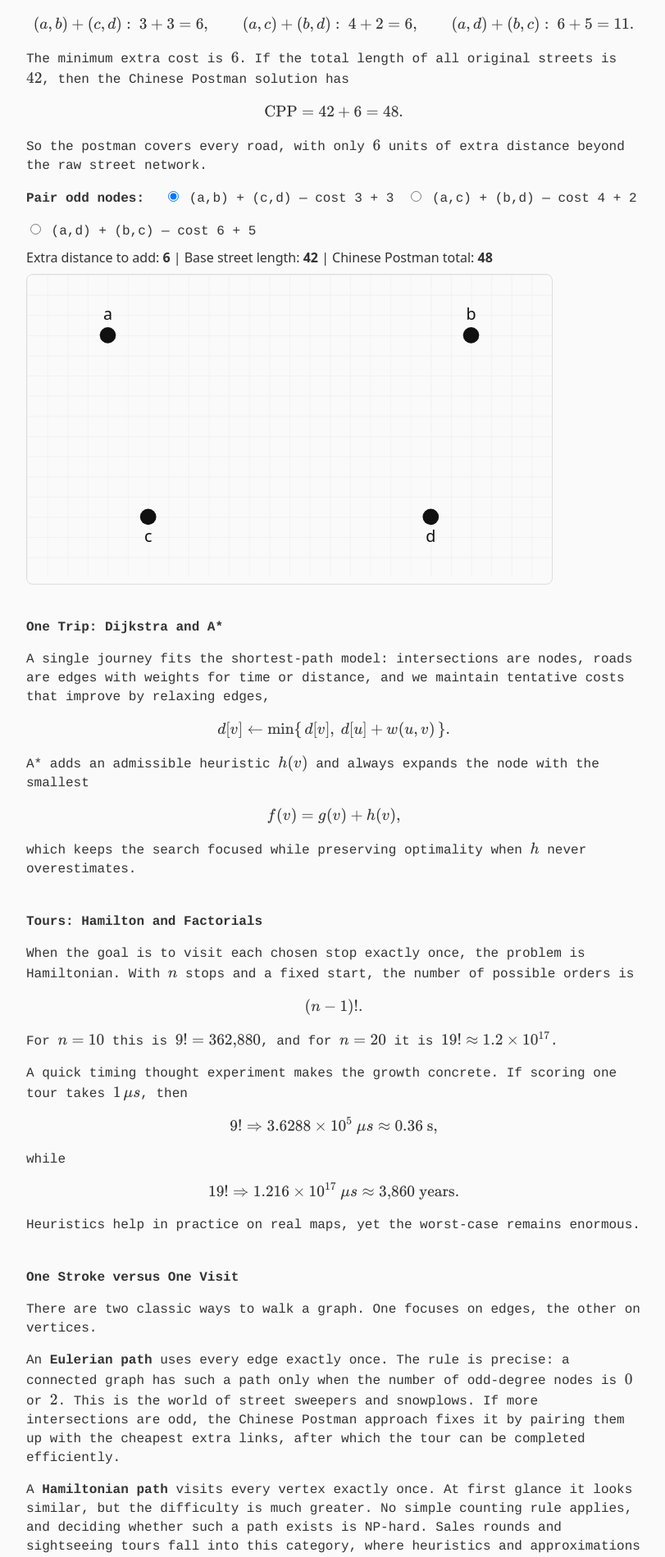
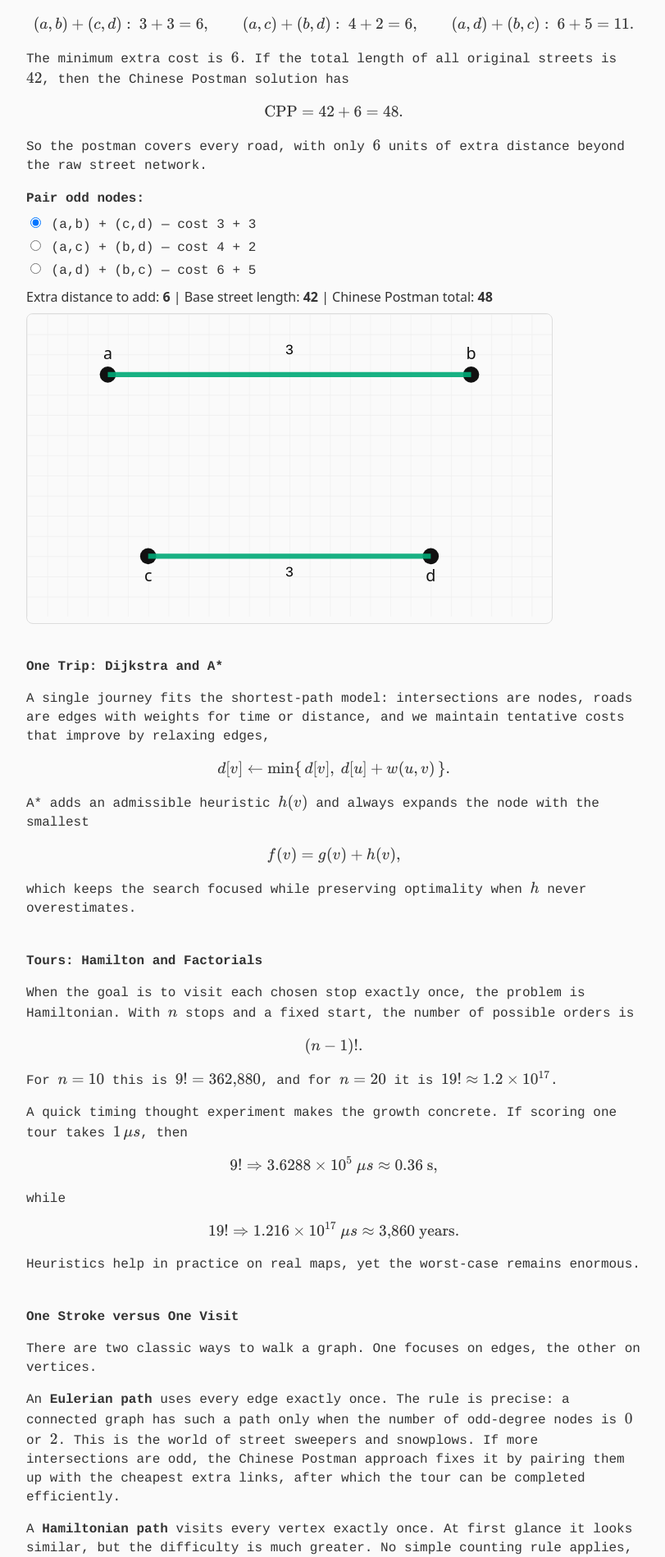
Before and after one commit to gcol33/blog, a Jekyll site: the page built from _posts/2025-09-12-the-map-always-knows.md, in a window 1280 px wide. Shown: the part 1491-3390 px from the top of the page at 82% size, without its empty margins (233-1044 px from the left). Built offline with Jekyll 4.4.1, drawn with Linux system fonts in a browser that asks for light colours.

Commit message:
update blog post

```diff
--- a/_posts/2025-09-12-the-map-always-knows.md
+++ b/_posts/2025-09-12-the-map-always-knows.md
@@ -52,26 +52,32 @@ So the postman covers every road, with only $6$ units of extra distance beyond t
 <!-- CPP Worked Example — inline SVG visual with toggleable pairings -->
 <div id="cpp-visual" style="margin:1rem 0;">
   <!-- Controls -->
-  <div class="cpp-controls" style="display:flex;gap:1rem;align-items:center;flex-wrap:wrap;margin-bottom:0.5rem;">
-    <strong style="margin-right:0.5rem;">Pair odd nodes:</strong>
+  <div class="cpp-controls" style="margin-bottom:0.5rem;">
+    <strong style="display:block;margin-bottom:0.5rem;">Pair odd nodes:</strong>
 
-    <label style="cursor:pointer;">
-      <input type="radio" name="cpp-pair" id="cpp-opt1" data-extra="6" checked>
-      (a,b) + (c,d) — cost 3 + 3
-    </label>
+    <div style="margin-bottom:0.25rem;">
+      <label style="cursor:pointer;">
+        <input type="radio" name="cpp-pair" value="ab-cd" data-extra="6" checked>
+        (a,b) + (c,d) — cost 3 + 3
+      </label>
+    </div>
 
-    <label style="cursor:pointer;">
-      <input type="radio" name="cpp-pair" id="cpp-opt2" data-extra="6">
-      (a,c) + (b,d) — cost 4 + 2
-    </label>
+    <div style="margin-bottom:0.25rem;">
+      <label style="cursor:pointer;">
+        <input type="radio" name="cpp-pair" value="ac-bd" data-extra="6">
+        (a,c) + (b,d) — cost 4 + 2
+      </label>
+    </div>
 
-    <label style="cursor:pointer;">
-      <input type="radio" name="cpp-pair" id="cpp-opt3" data-extra="11">
-      (a,d) + (b,c) — cost 6 + 5
-    </label>
+    <div>
+      <label style="cursor:pointer;">
+        <input type="radio" name="cpp-pair" value="ad-bc" data-extra="11">
+        (a,d) + (b,c) — cost 6 + 5
+      </label>
+    </div>
   </div>
 
-  <!-- Summary line (auto-updates) -->
+  <!-- Summary line -->
   <div class="cpp-summary" style="font-family:system-ui,Segoe UI,Roboto,Helvetica,Arial,sans-serif;margin-bottom:0.5rem;">
     Extra distance to add: <strong><span id="cpp-extra">6</span></strong>
     | Base street length: <strong>42</strong>
@@ -84,7 +90,7 @@ So the postman covers every road, with only $6$ units of extra distance beyond t
       <title id="cpp-title">Pairings between odd intersections a, b, c, d</title>
       <desc id="cpp-desc">Toggle the radio buttons to highlight which odd nodes are paired. Labels show the pair costs.</desc>
 
-      <!-- Background grid (subtle) -->
+      <!-- Background grid -->
       <defs>
         <pattern id="grid" width="20" height="20" patternUnits="userSpaceOnUse">
           <path d="M 20 0 L 0 0 0 20" fill="none" stroke="#eee" stroke-width="1"/>
@@ -92,85 +98,71 @@ So the postman covers every road, with only $6$ units of extra distance beyond t
       </defs>
       <rect x="0" y="0" width="100%" height="100%" fill="url(#grid)"></rect>
 
-      <!-- Node positions -->
-      <!-- a(80,60)  b(440,60)  c(120,240)  d(400,240) -->
-      <!-- Base nodes & labels -->
-      <g fill="#111" font-family="system-ui,Segoe UI,Roboto,Helvetica,Arial,sans-serif" font-size="16">
-        <circle cx="80" cy="60" r="8" fill="#111"></circle>
-        <text x="80" y="45" text-anchor="middle">a</text>
-
-        <circle cx="440" cy="60" r="8" fill="#111"></circle>
-        <text x="440" y="45" text-anchor="middle">b</text>
-
-        <circle cx="120" cy="240" r="8" fill="#111"></circle>
-        <text x="120" y="265" text-anchor="middle">c</text>
-
-        <circle cx="400" cy="240" r="8" fill="#111"></circle>
-        <text x="400" y="265" text-anchor="middle">d</text>
+      <!-- Base nodes -->
+      <g fill="#111" font-size="16" font-family="system-ui,Segoe UI,Roboto,Helvetica,Arial,sans-serif">
+        <circle cx="80" cy="60" r="8"></circle><text x="80" y="45" text-anchor="middle">a</text>
+        <circle cx="440" cy="60" r="8"></circle><text x="440" y="45" text-anchor="middle">b</text>
+        <circle cx="120" cy="240" r="8"></circle><text x="120" y="265" text-anchor="middle">c</text>
+        <circle cx="400" cy="240" r="8"></circle><text x="400" y="265" text-anchor="middle">d</text>
       </g>
 
-      <!-- Pairings (only one group visible at a time via CSS) -->
-      <!-- (a,b) + (c,d) => costs 3 and 3 -->
-      <g class="pairing pairing-ab-cd">
-        <line x1="80" y1="60" x2="440" y2="60" stroke="currentColor" stroke-width="5" opacity="0.9"/>
-        <line x1="120" y1="240" x2="400" y2="240" stroke="currentColor" stroke-width="5" opacity="0.9"/>
-        <g fill="#111" font-family="system-ui,Segoe UI,Roboto,Helvetica,Arial,sans-serif" font-size="14">
-          <text x="260" y="40" text-anchor="middle">3</text>
-          <text x="260" y="260" text-anchor="middle">3</text>
-        </g>
+      <!-- Pairings -->
+      <g id="pairing-ab-cd" class="pairing">
+        <line x1="80" y1="60" x2="440" y2="60" stroke="#0a7" stroke-width="5" opacity="0.9"/>
+        <line x1="120" y1="240" x2="400" y2="240" stroke="#0a7" stroke-width="5" opacity="0.9"/>
+        <text x="260" y="40" text-anchor="middle" font-size="14">3</text>
+        <text x="260" y="260" text-anchor="middle" font-size="14">3</text>
       </g>
 
-      <!-- (a,c) + (b,d) => costs 4 and 2 -->
-      <g class="pairing pairing-ac-bd">
-        <line x1="80" y1="60" x2="120" y2="240" stroke="currentColor" stroke-width="5" opacity="0.9"/>
-        <line x1="440" y1="60" x2="400" y2="240" stroke="currentColor" stroke-width="5" opacity="0.9"/>
-        <g fill="#111" font-family="system-ui,Segoe UI,Roboto,Helvetica,Arial,sans-serif" font-size="14">
-          <text x="100" y="150" text-anchor="middle">4</text>
-          <text x="420" y="150" text-anchor="middle">2</text>
-        </g>
+      <g id="pairing-ac-bd" class="pairing" style="display:none;">
+        <line x1="80" y1="60" x2="120" y2="240" stroke="#0a7" stroke-width="5" opacity="0.9"/>
+        <line x1="440" y1="60" x2="400" y2="240" stroke="#0a7" stroke-width="5" opacity="0.9"/>
+        <text x="100" y="150" text-anchor="middle" font-size="14">4</text>
+        <text x="420" y="150" text-anchor="middle" font-size="14">2</text>
       </g>
 
-      <!-- (a,d) + (b,c) => costs 6 and 5 -->
-      <g class="pairing pairing-ad-bc">
-        <line x1="80" y1="60" x2="400" y2="240" stroke="currentColor" stroke-width="5" opacity="0.9"/>
-        <line x1="440" y1="60" x2="120" y2="240" stroke="currentColor" stroke-width="5" opacity="0.9"/>
-        <g fill="#111" font-family="system-ui,Segoe UI,Roboto,Helvetica,Arial,sans-serif" font-size="14">
-          <text x="240" y="150" text-anchor="middle">6</text>
-          <text x="280" y="150" text-anchor="middle">5</text>
-        </g>
+      <g id="pairing-ad-bc" class="pairing" style="display:none;">
+        <line x1="80" y1="60" x2="400" y2="240" stroke="#0a7" stroke-width="5" opacity="0.9"/>
+        <line x1="440" y1="60" x2="120" y2="240" stroke="#0a7" stroke-width="5" opacity="0.9"/>
+        <text x="240" y="150" text-anchor="middle" font-size="14">6</text>
+        <text x="280" y="150" text-anchor="middle" font-size="14">5</text>
       </g>
     </svg>
   </div>
 </div>
 
-<style>
-  /* Only show the selected pairing */
-  #cpp-visual .pairing { display: none; }
-  #cpp-opt1:checked ~ .cpp-summary ~ .cpp-svgwrap .pairing-ab-cd { display: block; }
-  #cpp-opt2:checked ~ .cpp-summary ~ .cpp-svgwrap .pairing-ac-bd { display: block; }
-  #cpp-opt3:checked ~ .cpp-summary ~ .cpp-svgwrap .pairing-ad-bc { display: block; }
-
-  /* Color the active pairing line using the current text color; tweak here if you want a brand color */
-  #cpp-visual .pairing line { color: #0a7; } /* change to your accent color */
-</style>
-
 <script>
   (function () {
-    var base = 42; // total length of all original streets
+    var base = 42;
     var extraSpan = document.getElementById('cpp-extra');
     var totalSpan = document.getElementById('cpp-total');
+
     function update() {
       var checked = document.querySelector('input[name="cpp-pair"]:checked');
-      var extra = Number(checked.getAttribute('data-extra') || 0);
-      extraSpan.textContent = String(extra);
-      totalSpan.textContent = String(base + extra);
+      var val = checked.value;
+      var extra = Number(checked.dataset.extra || 0);
+
+      // hide all pairings
+      document.querySelectorAll('#cpp-visual .pairing').forEach(function (g) {
+        g.style.display = 'none';
+      });
+
+      // show chosen pairing
+      var active = document.getElementById('pairing-' + val);
+      if (active) active.style.display = 'block';
+
+      // update summary
+      extraSpan.textContent = extra;
+      totalSpan.textContent = base + extra;
     }
+
     document.querySelectorAll('input[name="cpp-pair"]').forEach(function (el) {
       el.addEventListener('change', update);
     });
     update();
   })();
 </script>
+
 
 
 ## One Trip: Dijkstra and A*
```
